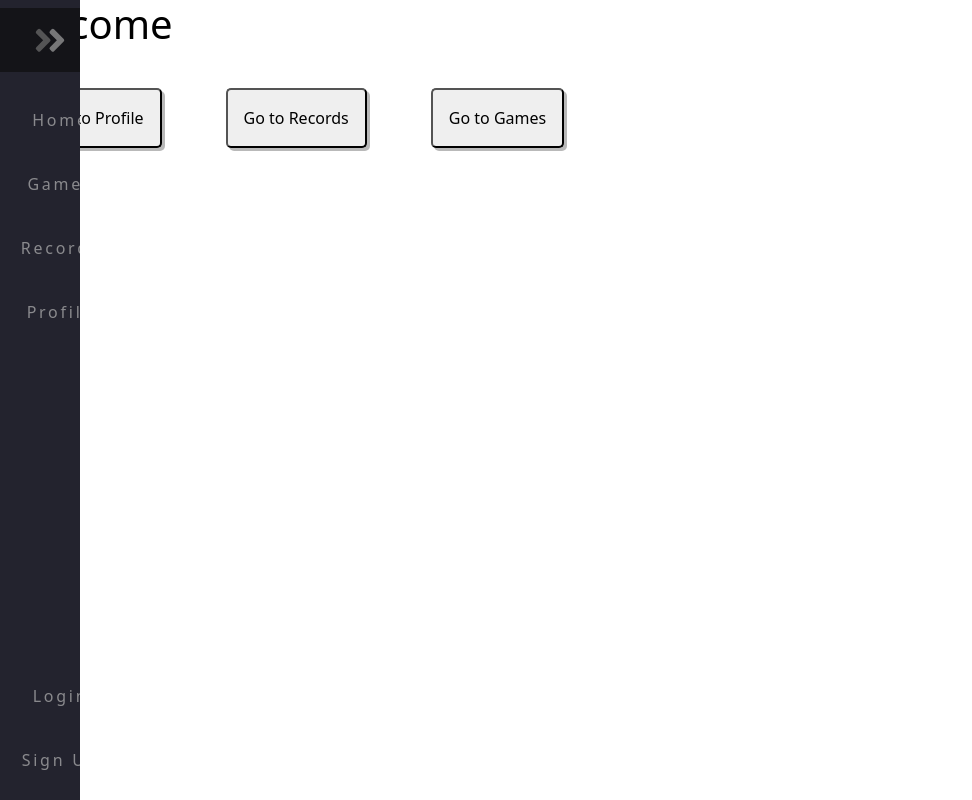
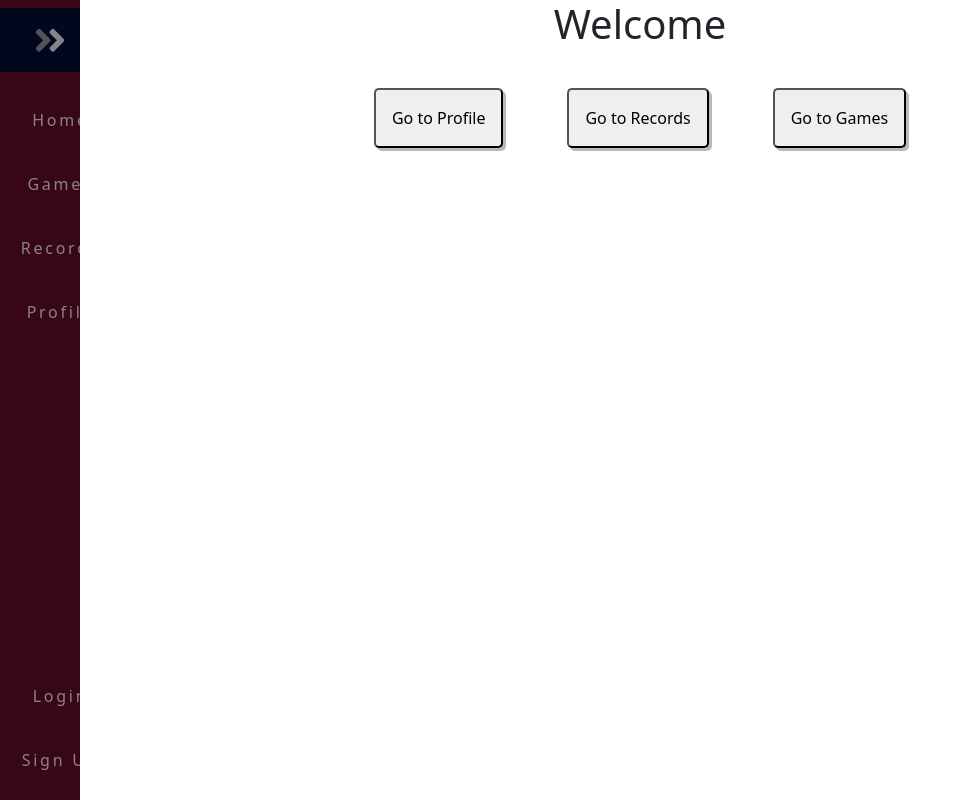
Before and after one commit to Zararthustra/Record_it-, a React (Create React App) app in the folder client/: page /Home in a window 1280 px wide. Shown: the whole page, without its empty margins (0-972 px from the left). Built offline with nearby package versions, Linux system fonts and the light colour scheme.

Commit message:
refactoring CSS

```diff
--- a/client/src/components/Navigation.js
+++ b/client/src/components/Navigation.js
@@ -5,12 +5,11 @@ import { NavLink } from 'react-router-dom';
 const Navigation = () => {
   return (
     <>
-      <body>
         <nav class="navbar">
           <ul class="navbar-nav">
 
             <li class="logo">
-              <a href="#" class="nav-link">
+              <a href="/Home" class="nav-link">
                 <span class="link-text logo-text">Record !t</span>
                 <svg
                   aria-hidden="true"
@@ -75,7 +74,6 @@ const Navigation = () => {
             </li>
           </ul>
         </nav>
-      </body>
     </>
   );
 };
--- a/client/src/pages/Home.js
+++ b/client/src/pages/Home.js
@@ -26,8 +26,9 @@ const Home = () => {
   //_______________________________Return___________________________________
 
   return (
+    <>
+      <Navigation />
       <div className="Home">
-      <Navigation />
         <h1>Welcome {username}</h1>
         <div className="routes">
           <button onClick={goProfile}>Go to Profile</button>
@@ -35,6 +36,7 @@ const Home = () => {
           <button onClick={goGames}>Go to Games</button>
         </div>
       </div>
+    </>
   );
 };
 
--- a/client/src/pages/Records.js
+++ b/client/src/pages/Records.js
@@ -98,8 +98,9 @@ class Records extends Component {
 
         if (this.state.showMe === true) {
             return (
+                <>
+                    <Navigation />
                     <div className="allrecords">
-                    <Navigation />
                         <button onClick={switchState}>All records</button>
                         <h1>TOP 3</h1>
                         <div className="allgametables">
@@ -156,6 +157,7 @@ class Records extends Component {
                             </div>
                         </div>
                     </div>
+                </>
             )
         }
         else if (this.state.showMe === false) {
--- a/client/src/styles.scss
+++ b/client/src/styles.scss
@@ -5,3 +5,4 @@
 @import './styles/pages/signUp';
 @import './styles/pages/profile';
 @import './styles/pages/records';
+@import './styles/pages/home';
--- a/client/src/styles/_settings.scss
+++ b/client/src/styles/_settings.scss
@@ -12,8 +12,8 @@
   font-family       : 'Open Sans';
   --text-primary    : #b6b6b6;
   --text-secondary  : #ececec;
-  --bg-primary      : #23232e;
-  --bg-secondary    : #141418;
+  --bg-primary      : #370617;
+  --bg-secondary    : #03071E;
   --transition-speed: 600ms;
 }
 
@@ -21,6 +21,7 @@
 Scrollbar
 */
 body::-webkit-scrollbar {
+
   width: 0.25rem;
 }
 
--- a/client/src/styles/components/_navigation.scss
+++ b/client/src/styles/components/_navigation.scss
@@ -1,12 +1,3 @@
-body {
-    color           : black;
-    background-color: white;
-    margin          : 0;
-    padding         : 0;
-}
-
-
-
 .navbar {
     position        : fixed;
     background-color: var(--bg-primary);
@@ -64,11 +55,11 @@ body {
 }
 
 .fa-primary {
-    color: #ff7eee;
+    color: #FFBA08;
 }
 
 .fa-secondary {
-    color: #df49a6;
+    color: #e85d04;
 }
 
 .fa-primary,
--- /dev/null
+++ b/client/src/styles/pages/_home.scss
@@ -0,0 +1,4 @@
+.Home {
+    @include verticalCenter;
+    flex-direction: column;
+}
```
Lines whose indentation alone changed are shown as unchanged.
